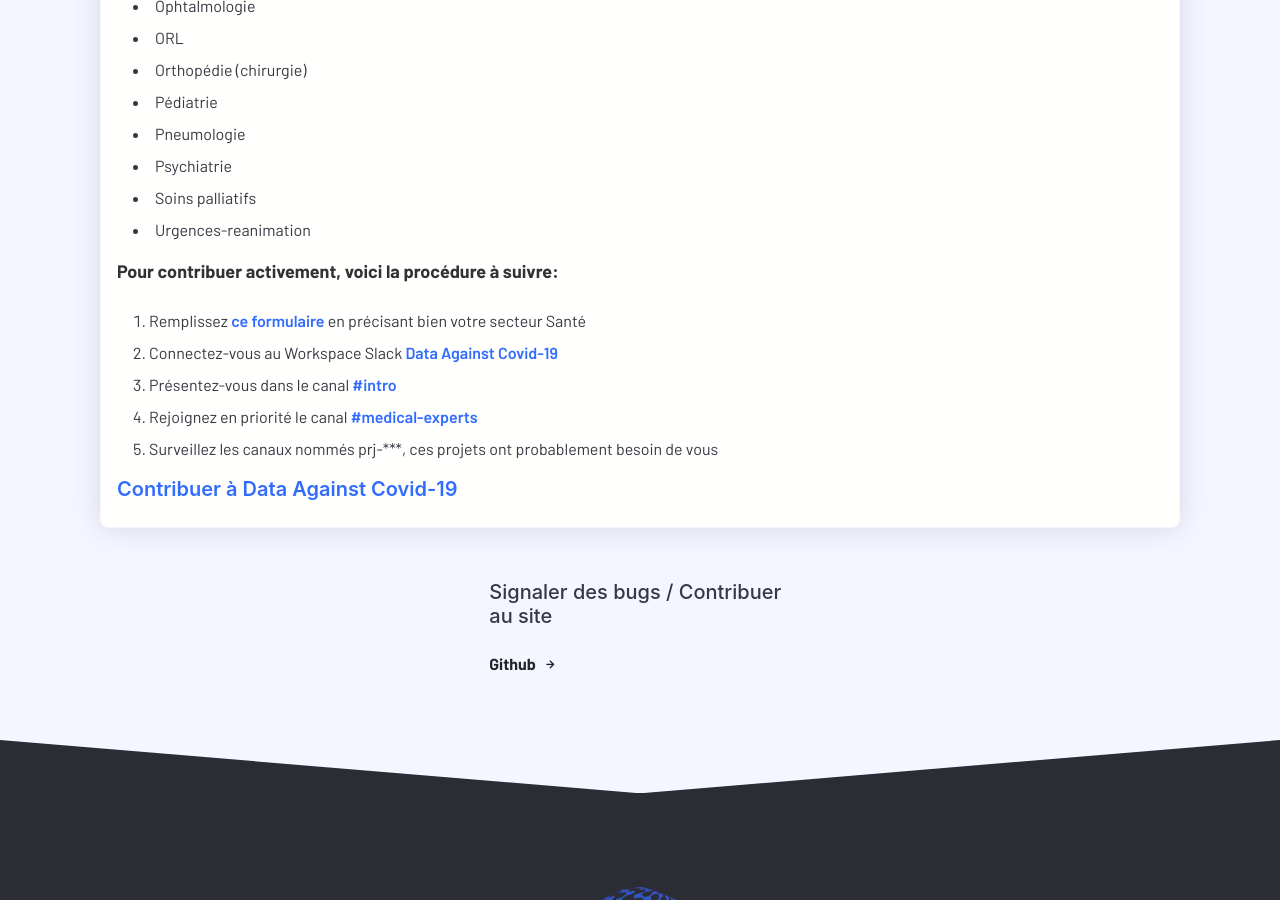
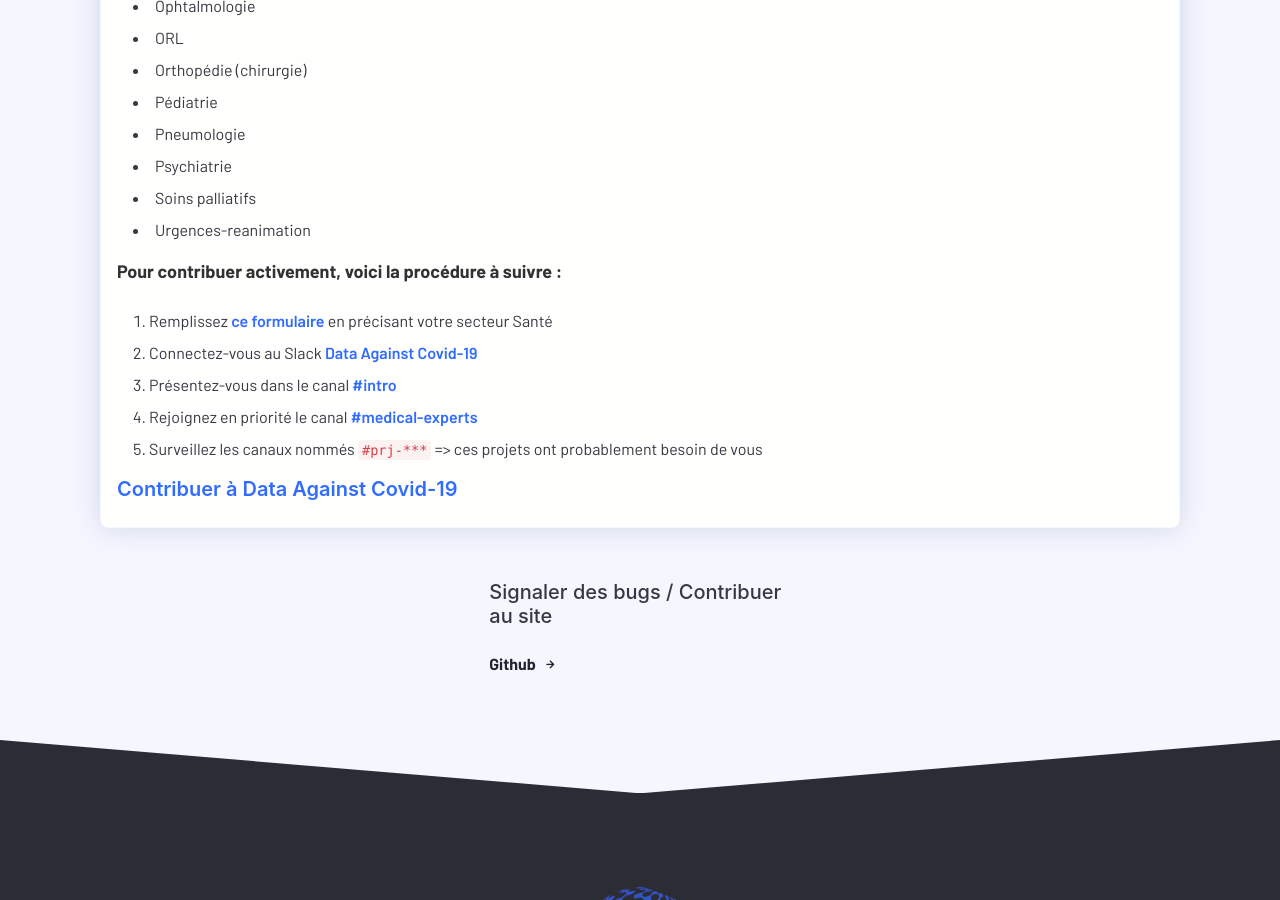
Before and after one commit to opencovid19-fr/opencovid19-fr.github.io, a Jekyll site: the page built from _posts/Comment contribuer/2020-04-02-je-suis-professionnel-sante.md, in a window 1280 px wide and 900 px high, scrolled down 1328 px. Built offline with Jekyll 4.4.1, drawn with Linux system fonts in a browser that asks for light colours; nearby versions of some CDN libraries; comment, search, counter and statistics services are not loaded; some of the changed lines change nothing that is shown.

Commit message:
update outtro, split out references

```diff
--- a/_posts/Comment contribuer/2020-04-02-je-suis-professionnel-sante.md
+++ b/_posts/Comment contribuer/2020-04-02-je-suis-professionnel-sante.md
@@ -50,13 +50,21 @@
 - Soins palliatifs
 - Urgences-reanimation
 
-**Pour contribuer activement, voici la procédure à suivre:**
-1. Remplissez [ce formulaire](https://docs.google.com/forms/d/e/1FAIpQLSdiw56eQNGkm5uQt7mlcR32n--J2rwfSgOYpF9eAKThFNv7rA/viewform) en précisant bien votre secteur Santé
-2. Connectez-vous au Workspace Slack [Data Against Covid-19](https://join.slack.com/t/dataagainstcovid-19/shared_invite/zt-cgsplso2-LIvWeRHlf1ZFIrh~SPj~IA)
-3. Présentez-vous dans le canal [#intro](https://app.slack.com/client/TUQTGE7FU/C010DRZCJQL/thread/CV3M7RE8Y-1585336854.107000)
-4. Rejoignez en priorité le canal [#medical-experts](ihttps://app.slack.com/client/TUQTGE7FU/C01056Y0Y8G/thread/C010553SVKN-1585833564.089700)
-5. Surveillez les canaux nommés prj-\*\*\*, ces projets ont probablement besoin de vous
+
+**Pour contribuer activement, voici la procédure à suivre :**
+
+1. Remplissez [ce formulaire][gdoc.form] en précisant votre secteur Santé
+2. Connectez-vous au Slack [Data Against Covid-19][join.slackspace]
+3. Présentez-vous dans le canal [#intro][channel.intro]
+4. Rejoignez en priorité le canal [#medical-experts][channel.med-experts]
+5. Surveillez les canaux nommés `#prj-***`
+   => ces projets ont probablement besoin de vous
 
 
+##### [Contribuer à Data Against Covid-19][gdoc.form]
 
-##### [Contribuer à Data Against Covid-19](https://docs.google.com/forms/d/e/1FAIpQLSdiw56eQNGkm5uQt7mlcR32n--J2rwfSgOYpF9eAKThFNv7rA/viewform)
+
+[gdoc.form]: https://docs.google.com/forms/d/e/1FAIpQLSdiw56eQNGkm5uQt7mlcR32n--J2rwfSgOYpF9eAKThFNv7rA/viewform
+[join.slackspace]: https://join.slack.com/t/dataagainstcovid-19/shared_invite/zt-cgsplso2-LIvWeRHlf1ZFIrh~SPj~IA
+[channel.intro]: https://app.slack.com/client/TUQTGE7FU/C010DRZCJQL/thread/CV3M7RE8Y-1585336854.107000
+[channel.med-experts]: https://app.slack.com/client/TUQTGE7FU/C01056Y0Y8G/thread/C010553SVKN-1585833564.089700
```
